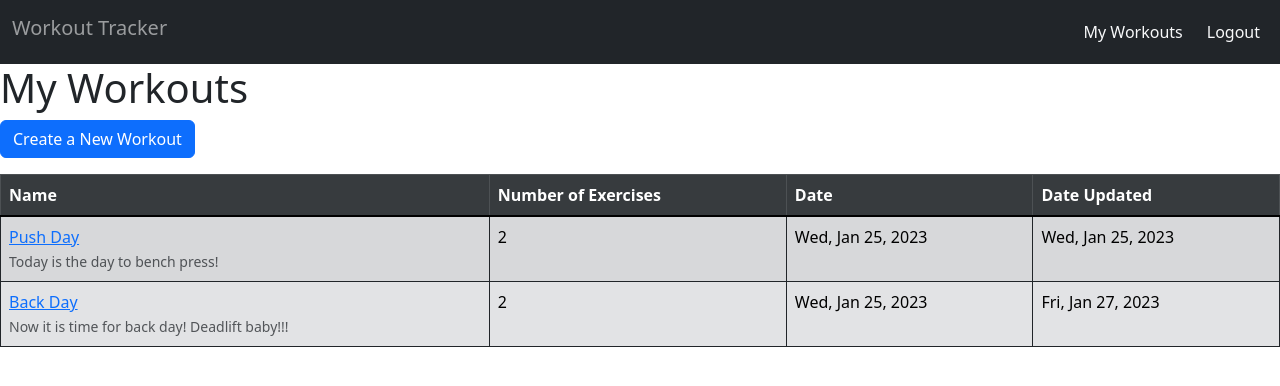
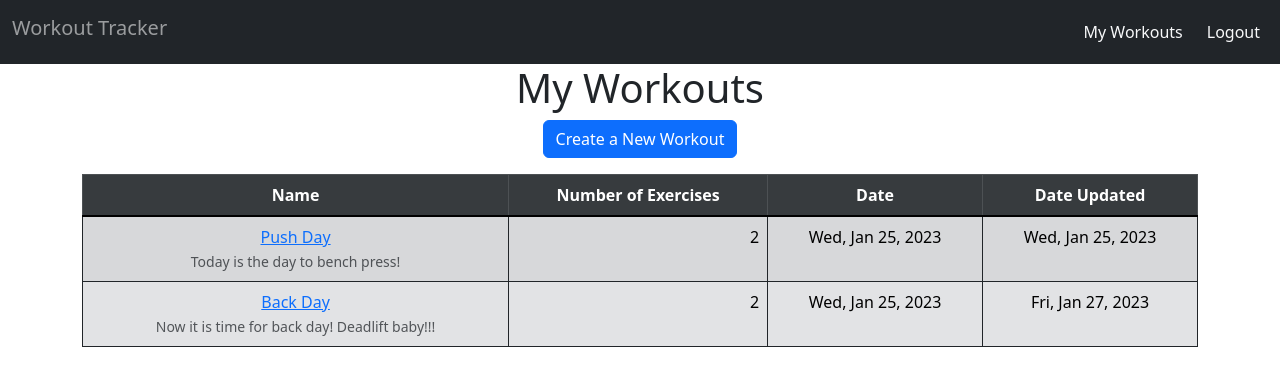
Before and after one commit to spunnanithi/workout-tracker-django, a Django app: page /tracker/workouts/ in a window 1280 px wide. Shown: the top 386 px of the page. Run offline with Django 4.2, Linux system fonts and the light colour scheme; a user stored in the database is signed in; data comes from the database, SQL or seed files in the repository.

Commit message:
Improved appearance of the tables in list and detail views

```diff
--- a/exercises/templates/exercises/individual_exercise.html
+++ b/exercises/templates/exercises/individual_exercise.html
@@ -14,6 +14,7 @@
             <a class="btn btn-primary" href="{% url 'edit_exercise' exercise.id %}">Edit Exercise</a>
             <a class="btn btn-primary" href="{% url 'delete_exercise' exercise.id %}">Delete Exercise</a>
         </p>
+        <div class="container">
             <table class="table table-secondary table-striped table-hover table-bordered border-dark">
                 <thead class="table-dark">
                     <tr class="table-active">
@@ -31,4 +32,5 @@
                 </tbody>
             </table>
         </div>
+    </div>
 {% endblock content %}
--- a/exercises/templates/exercises/show_my_exercises.html
+++ b/exercises/templates/exercises/show_my_exercises.html
@@ -13,6 +13,7 @@
         {% if exercises|length == 0 %}
         <p>There are no exercises at the moment.</p>
         {% else %}
+        <div class="container">
             <table class="table table-secondary table-striped table-hover table-bordered border-dark">
                 <thead class="table-dark">
                     <tr class="table-active">
@@ -37,6 +38,7 @@
                     {% endfor %}
                 </tbody>
             </table>
+        </div>
         {% endif %}
     </div>
 {% endblock content %}
--- a/tracker/templates/tracker/detail.html
+++ b/tracker/templates/tracker/detail.html
@@ -21,6 +21,7 @@
             <a class="btn btn-primary" href="{% url 'show_my_exercises' workout.id %}">My Exercises</a>
         </p>
         {% if workout.exercises.all|length > 0 %}
+            <div class="container">
                 <table class="table table-secondary table-striped table-hover table-bordered border-dark">
                     <thead class="table-dark">
                         <tr class="table-active">
@@ -43,6 +44,7 @@
                         {% endfor %}
                     </tbody>
                 </table>
+            </div>
         {% else %}
         <p>There are no exercises. Add some exercises!</p>
         {% endif %}
--- a/tracker/templates/tracker/list_workouts.html
+++ b/tracker/templates/tracker/list_workouts.html
@@ -9,15 +9,16 @@
 
 {% block content %}
     <div>
-        <h1>My Workouts</h1>
-        <p>
+        <h1 class="text-center">My Workouts</h1>
+        <p class="text-center">
             <a class="btn btn-primary" role="button" href="{% url 'create_workout' %}">Create a New Workout</a>
         </p>
         {% if workouts|length == 0 %}
             <p>Currently, you have no workouts.</p>
         {% else %}
+            <div class="container text-center">
                 <table class="table table-secondary table-striped table-hover table-bordered border-dark">
-                <thead class="table-dark">
+                    <thead class="table-dark text-center">
                         <tr class="table-active">
                             <th scope="col">Name</th>
                             <th scope="col">Number of Exercises</th>
@@ -32,13 +33,14 @@
                                     <a href="{% url 'show_my_workout' workout.id %}">{{ workout.name }}</a><br>
                                     <small class="text-muted">{{ workout.description }}</small>
                                 </td>
-                            <td>{{ workout.exercises.all|length }}</td>
+                                <td class="text-end">{{ workout.exercises.all|length }}</td>
                                 <td>{{ workout.created_on|date:"D, M j, Y" }}</td>
                                 <td>{{ workout.updated_on|date:"D, M j, Y" }}</td>
                             </tr>
                         {% endfor %}
                     </tbody>
                 </table>
+            </div>
         {% endif %}
     </div>
 {% endblock content %}
```
Lines whose indentation alone changed are shown as unchanged.
